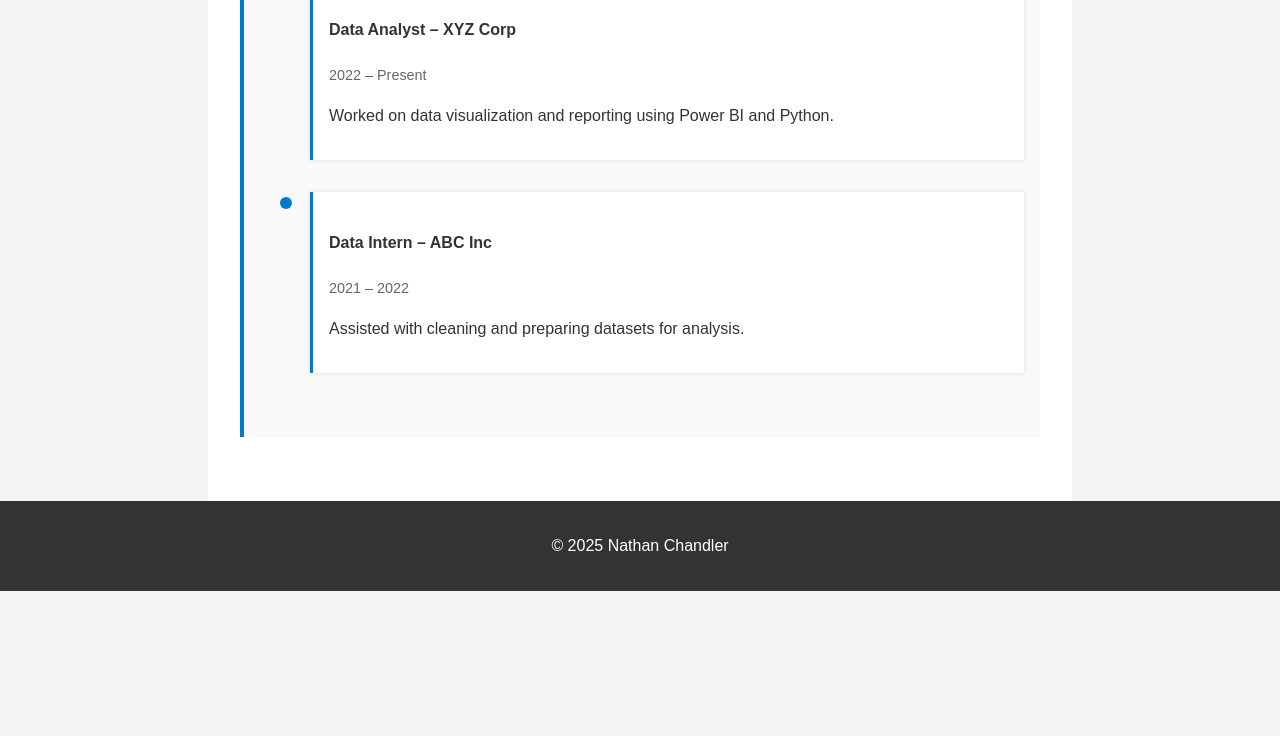
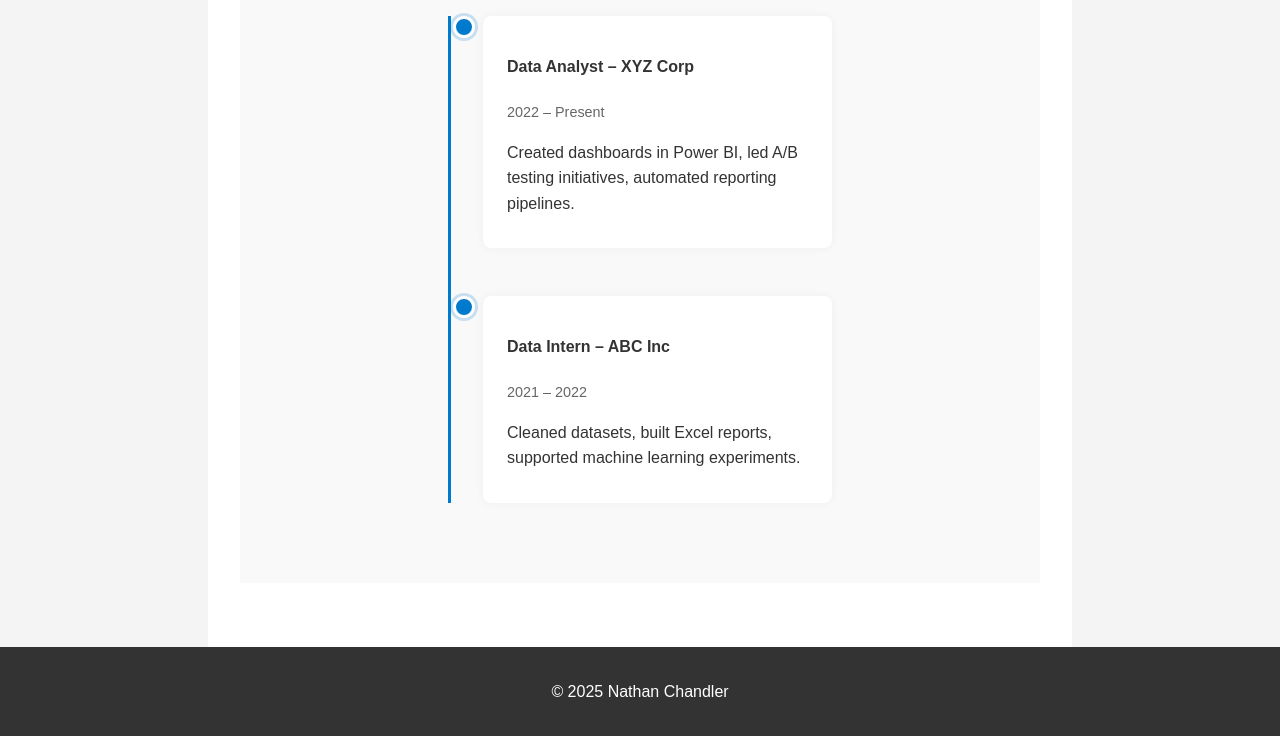
Before and after one commit to nathanchandler26/nathanchandler26.github.io, a plain HTML site: page index.html in a window 1280 px wide. Shown: the part 582-1318 px from the top of the page. Before the commit the page ends 1173 px from the top, so only its background shows below. Drawn offline with Linux system fonts and the light colour scheme.

Commit message:
new updates

```diff
--- a/assets/css/style.css
+++ b/assets/css/style.css
@@ -31,44 +31,59 @@ body {
     margin-bottom: 2em;
   }
 
-  .timeline {
+
+
+.timeline {
+  position: relative;
   padding: 2rem 1rem;
   background: #f9f9f9;
-  border-left: 4px solid #007acc;
-  margin: 2rem 0;
 }
 
 .timeline h3 {
-  margin-bottom: 1rem;
-  font-size: 1.5rem;
+  font-size: 2rem;
+  text-align: center;
+  margin-bottom: 2rem;
 }
 
 .timeline-container {
   position: relative;
-  margin-left: 20px;
+  margin-left: 50%;
+  transform: translateX(-50%);
+  max-width: 600px;
+  border-left: 3px solid #007acc;
+  padding-left: 2rem;
 }
 
 .timeline-item {
   position: relative;
-  padding-left: 30px;
-  margin-bottom: 2rem;
+  margin-bottom: 3rem;
+  opacity: 0;
+  transform: translateY(40px);
+  transition: all 0.6s ease-out;
+}
+
+.timeline-item.visible {
+  opacity: 1;
+  transform: translateY(0);
 }
 
 .timeline-dot {
   position: absolute;
-  left: 0;
-  top: 5px;
-  width: 12px;
-  height: 12px;
+  left: -30px;
+  top: 0;
+  width: 16px;
+  height: 16px;
   background: #007acc;
   border-radius: 50%;
+  border: 3px solid white;
+  box-shadow: 0 0 0 3px #007acc33;
 }
 
 .timeline-content {
-  background: #fff;
-  padding: 1rem;
-  border-left: 3px solid #007acc;
-  box-shadow: 0 0 5px rgba(0,0,0,0.1);
+  background: white;
+  padding: 1rem 1.5rem;
+  border-radius: 8px;
+  box-shadow: 0 0 10px rgba(0,0,0,0.05);
 }
 
 .timeline-date {
--- a/index.html
+++ b/index.html
@@ -26,34 +26,51 @@
         <li><a href="projects.html#proj1">Sales Dashboard in Power BI</a></li>
         <li><a href="projects.html#proj2">Web Scraping with Python</a></li>
       </ul>
+    </section>
 
     <section class="timeline">
       <h3>Work History</h3>
       <div class="timeline-container">
-        <div class="timeline-item">
+        <div class="timeline-item hidden">
           <div class="timeline-dot"></div>
           <div class="timeline-content">
             <h4>Data Analyst – XYZ Corp</h4>
             <span class="timeline-date">2022 – Present</span>
-            <p>Worked on data visualization and reporting using Power BI and Python.</p>
+            <p>Created dashboards in Power BI, led A/B testing initiatives, automated reporting pipelines.</p>
           </div>
         </div>
-        <div class="timeline-item">
+        <div class="timeline-item hidden">
           <div class="timeline-dot"></div>
           <div class="timeline-content">
             <h4>Data Intern – ABC Inc</h4>
             <span class="timeline-date">2021 – 2022</span>
-            <p>Assisted with cleaning and preparing datasets for analysis.</p>
+            <p>Cleaned datasets, built Excel reports, supported machine learning experiments.</p>
           </div>
         </div>
         <!-- Add more items as needed -->
       </div>
     </section>
 
-    </section>
+
   </main>
   <footer>
     <p>&copy; 2025 Nathan Chandler</p>
   </footer>
+  <script>
+    const observer = new IntersectionObserver((entries) => {
+      entries.forEach(entry => {
+        if (entry.isIntersecting) {
+          entry.target.classList.add('visible');
+        }
+      });
+    }, {
+      threshold: 0.1
+    });
+
+    document.querySelectorAll('.timeline-item').forEach(item => {
+      observer.observe(item);
+    });
+  </script>
+
 </body>
 </html>
```
